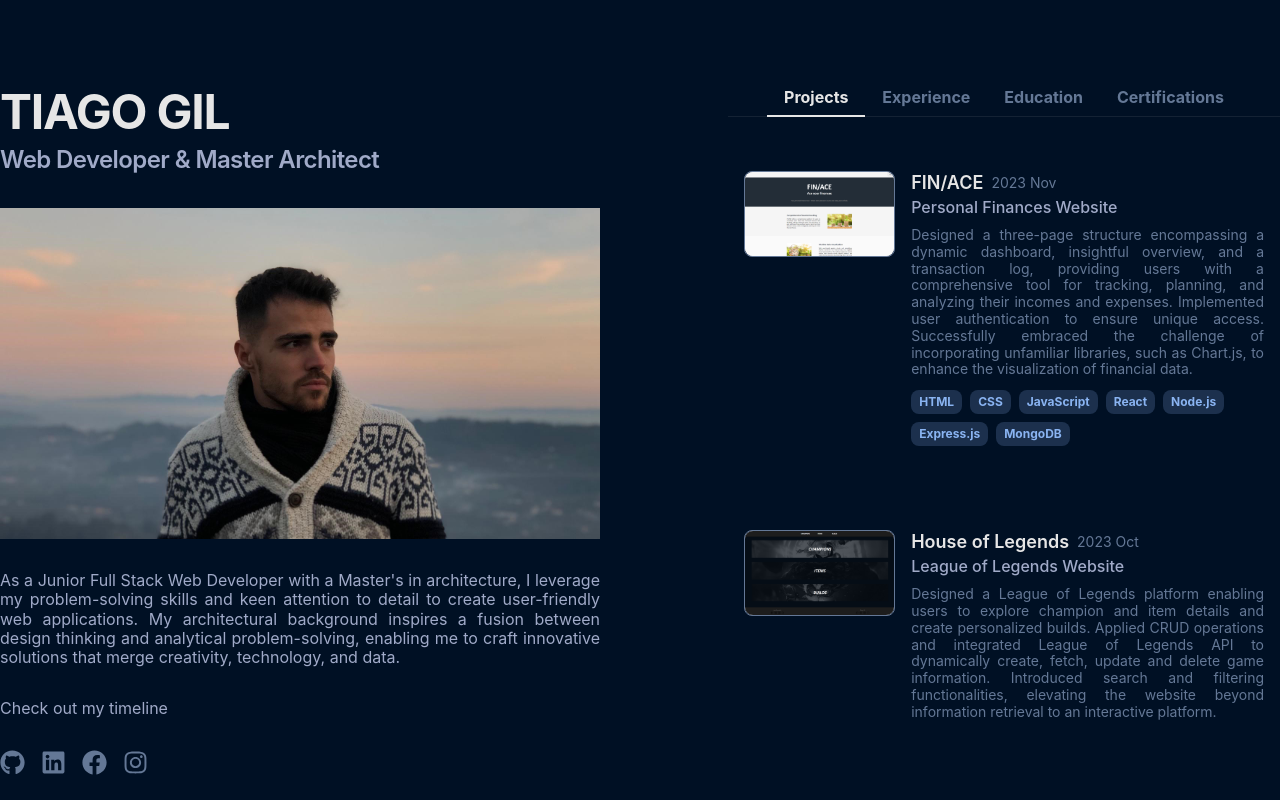
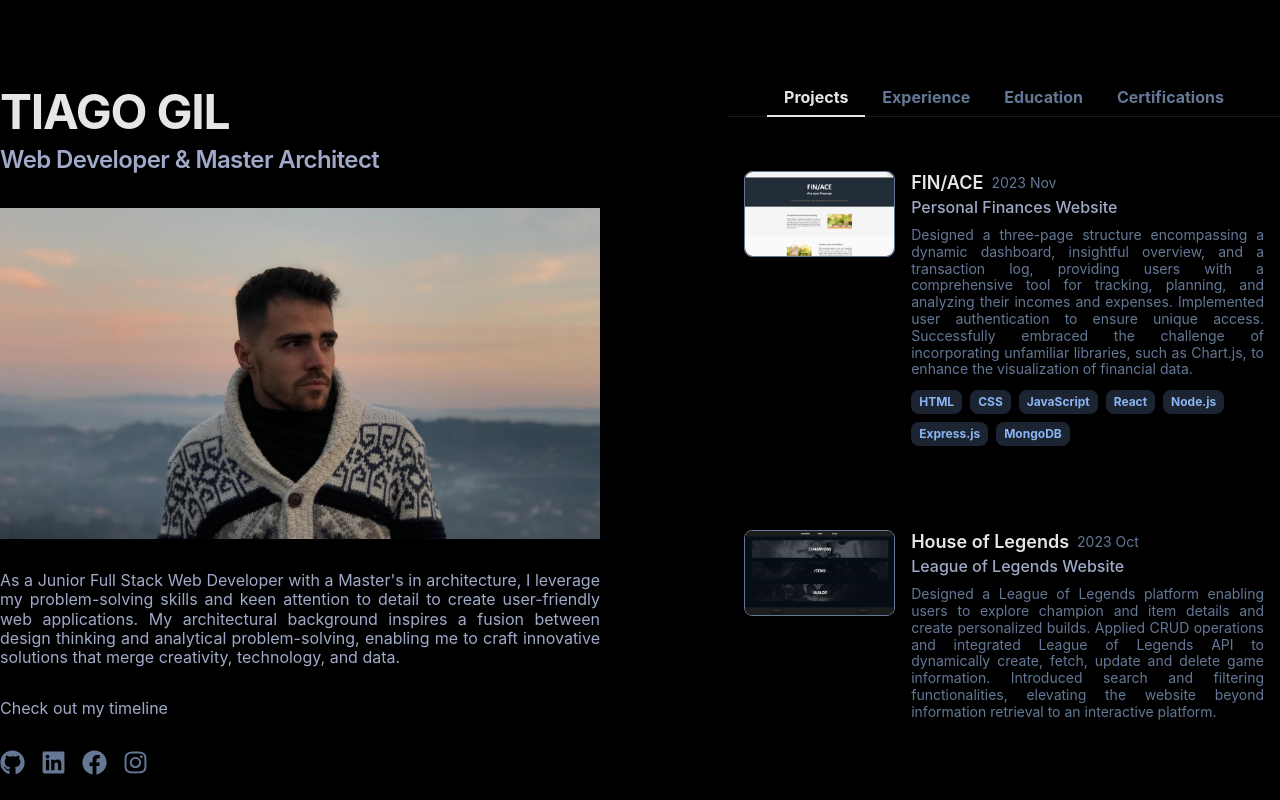
Before and after one commit to thetiagogil/04-thetiagogil, a React (Vite) app: page / in a window 1280 px wide. Built offline with nearby package versions, Linux system fonts and the light colour scheme; some icons are missing.

Commit message:
change joy ui default mode to dark

```diff
--- a/src/components/theme/theme.js
+++ b/src/components/theme/theme.js
@@ -2,6 +2,8 @@ import { extendTheme } from "@mui/joy/styles";
 import { colors } from "../colors/colors";
 
 export const theme = extendTheme({
+  colorSchemes: {
+    dark: {
       palette: {
         primary: {
           darkBlue: colors.darkBlue,
@@ -21,10 +23,12 @@ export const theme = extendTheme({
           pinkBg: colors.pinkBg,
         },
       },
+    },
+  },
   typography: {
     h1: {
       color: colors.white,
-      fontSize: '48px'
+      fontSize: "48px",
     },
     h3: {
       color: colors.white2,
--- a/src/main.jsx
+++ b/src/main.jsx
@@ -3,15 +3,16 @@ import React from "react";
 import ReactDOM from "react-dom/client";
 import App from "./App.jsx";
 import { BrowserRouter } from "react-router-dom";
-import { ThemeProvider } from "@emotion/react";
 import { theme } from "./components/theme/theme.js";
+import { CssBaseline, CssVarsProvider } from "@mui/joy";
 
 ReactDOM.createRoot(document.getElementById("root")).render(
   <React.StrictMode>
-    <ThemeProvider theme={theme}>
+    <CssVarsProvider theme={theme} defaultMode="dark">
+    <CssBaseline />
       <BrowserRouter>
         <App />
       </BrowserRouter>
-    </ThemeProvider>
+    </CssVarsProvider>
   </React.StrictMode>
 );
```
Lines whose indentation alone changed are shown as unchanged.
